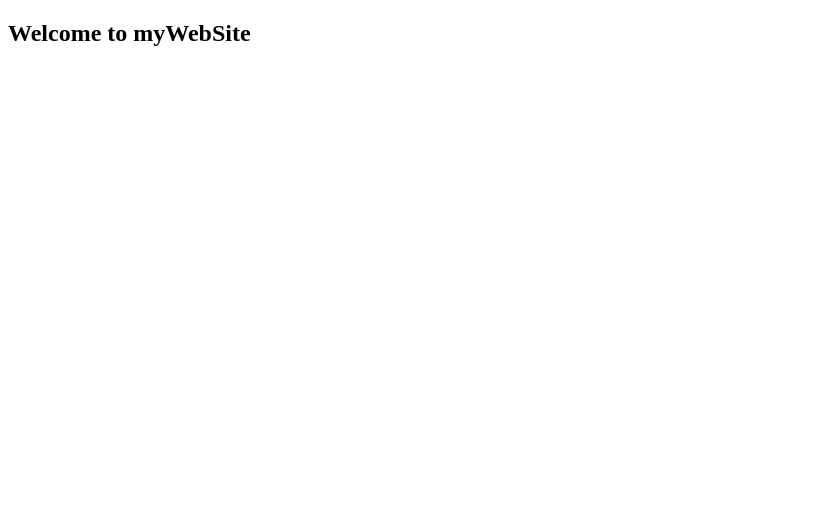
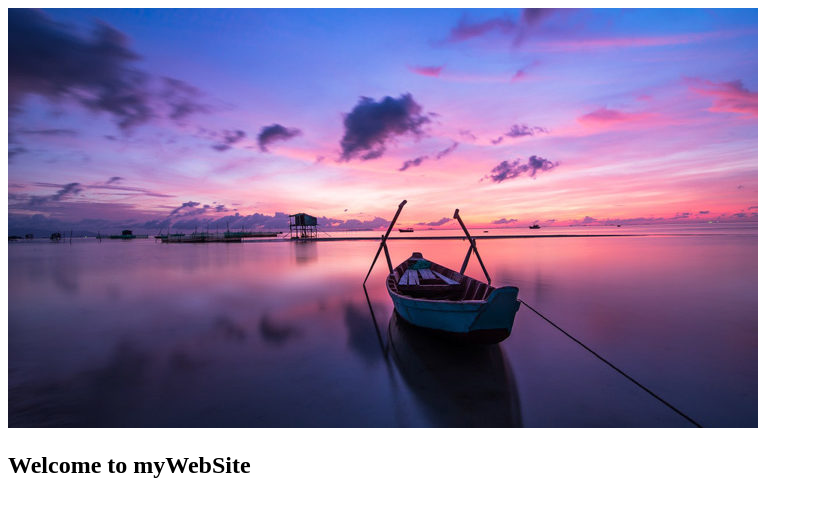
Before and after one commit to PitchapoP/testGit, a plain HTML site: page index.html in a window 1280 px wide. Shown: the whole page, without its empty margins (0-813 px from the left). Drawn offline with Linux system fonts and the light colour scheme.

Commit message:
Added Image to Website

```diff
--- a/index.html
+++ b/index.html
@@ -4,5 +4,6 @@
   <title>Test for GITHUB MINI COURSE</title>
 </head>
 <body>
+  <img src="pic.jpg"/>
   <h2>Welcome to myWebSite</h2>
 </body>
```
